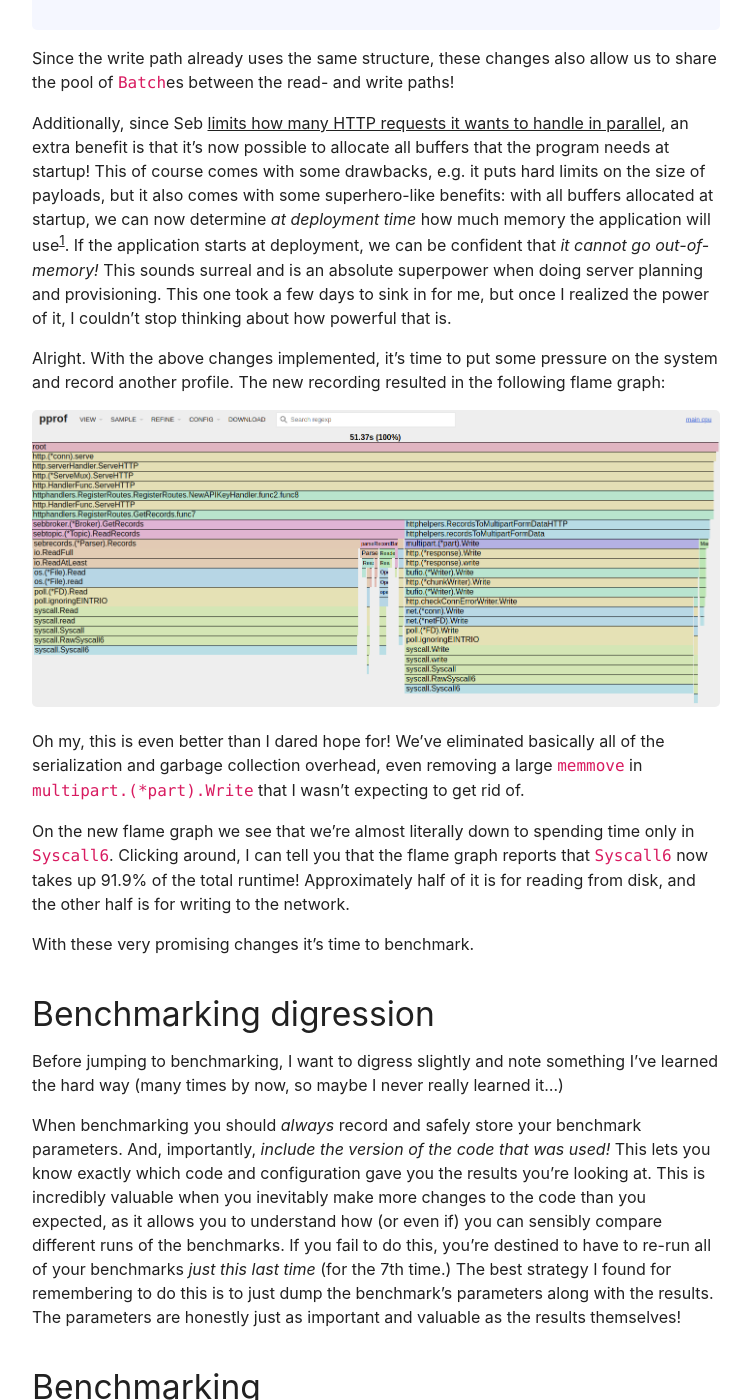
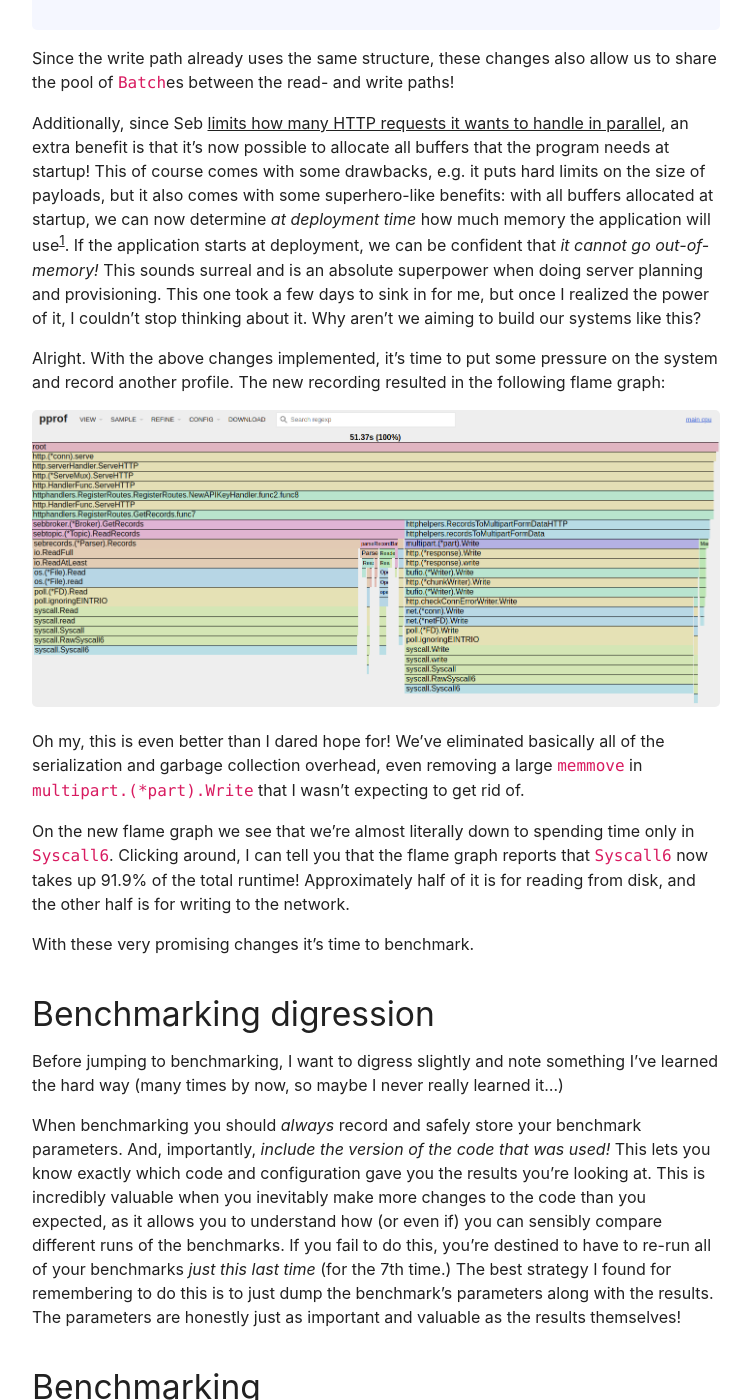
Before and after one commit to micvbang/blog.vbang.dk, a Jekyll site: the page built from _posts/2024-09-10-seb-tiger-style-read-path.md, in a window 1280 px wide and 1400 px high, scrolled down 6678 px. Shown: the whole window, without its empty margins (264-1015 px from the left). Built offline with Jekyll 4.4.1, drawn with Linux system fonts in a browser that asks for light colours.

Commit message:
2024-09-10: wordsmithing

```diff
--- a/_posts/2024-09-10-seb-tiger-style-read-path.md
+++ b/_posts/2024-09-10-seb-tiger-style-read-path.md
@@ -153,7 +153,7 @@ func GetRecords(log logger.Logger, batchPool *syncy.Pool[*sebrecords.Batch], rg
 
 Since the write path already uses the same structure, these changes also allow us to share the pool of `Batch`es between the read- and write paths!
 
-Additionally, since Seb [limits how many HTTP requests it wants to handle in parallel](https://github.com/micvbang/simple-event-broker/blob/master/cmd/seb/app/serve.go#L105), an extra benefit is that it's now possible to allocate all buffers that the program needs at startup! This of course comes with some drawbacks, e.g. it puts hard limits on the size of payloads, but it also comes with some superhero-like benefits: with all buffers allocated at startup, we can now determine _at deployment time_ how much memory the application will use[^0]. If the application starts at deployment, we can be confident that _it cannot go out-of-memory!_ This sounds surreal and is an absolute superpower when doing server planning and provisioning. This one took a few days to sink in for me, but once I realized the power of it, I couldn't stop thinking about how powerful that is.
+Additionally, since Seb [limits how many HTTP requests it wants to handle in parallel](https://github.com/micvbang/simple-event-broker/blob/master/cmd/seb/app/serve.go#L105), an extra benefit is that it's now possible to allocate all buffers that the program needs at startup! This of course comes with some drawbacks, e.g. it puts hard limits on the size of payloads, but it also comes with some superhero-like benefits: with all buffers allocated at startup, we can now determine _at deployment time_ how much memory the application will use[^0]. If the application starts at deployment, we can be confident that _it cannot go out-of-memory!_ This sounds surreal and is an absolute superpower when doing server planning and provisioning. This one took a few days to sink in for me, but once I realized the power of it, I couldn't stop thinking about it. Why aren't we aiming to build our systems like this?
 
 Alright. With the above changes implemented, it's time to put some pressure on the system and record another profile. The new recording resulted in the following flame graph:
 
```
Also changed, not shown: other parts of _posts/2024-09-10-seb-tiger-style-read-path.md (+1 -0 lines).
